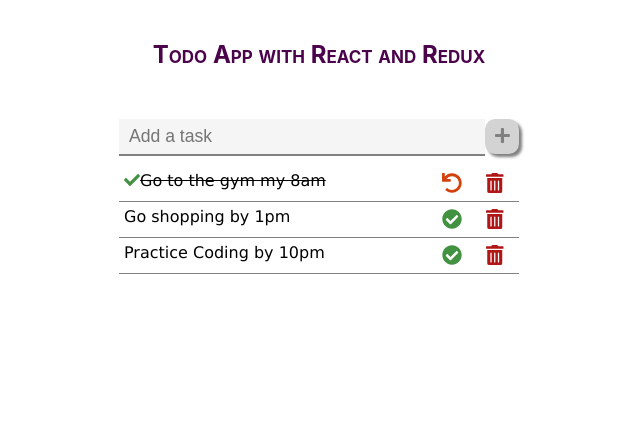
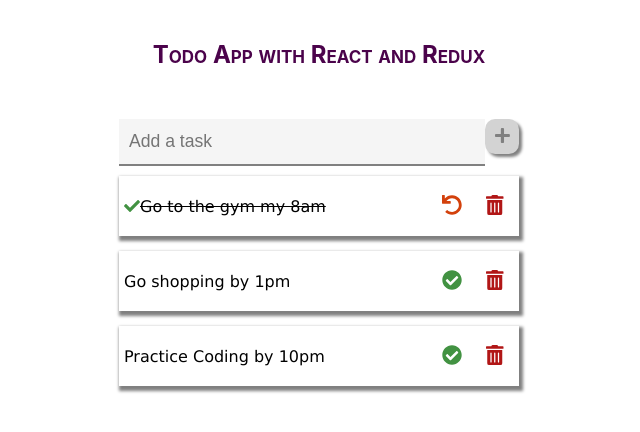
Before and after one commit to effiong-jr/Todo-App-with-React-and-Redux, a React (Create React App) app: page / in a window 1280 px wide. Shown: the top 432 px of the page, without its empty margins (321-961 px from the left). Built offline with nearby package versions, Linux system fonts and the light colour scheme.

Commit message:
Improved todo visual presentation by adding box-shadow

```diff
--- a/src/App.css
+++ b/src/App.css
@@ -37,7 +37,7 @@
 }
 
 #inputForm input {
-  height: 35px;
+  height: 45px;
   width: 100%;
   border: 2px solid gray;
   border-top: 0;
@@ -88,9 +88,10 @@
 .todoItem {
   display: grid;
   grid-template-columns: 80% 20%;
-  margin: 0;
+  margin-bottom: 15px;
+  min-height: 50px;
   padding: 5px;
-  border-bottom: 1px solid gray;
+  box-shadow: 2px 3px 3px 2px gray;
   font-family: 'Lucida Sans', 'Lucida Sans Regular', 'Lucida Grande', 'Lucida Sans Unicode', Geneva, Verdana, sans-serif;
 
 }
@@ -98,6 +99,11 @@
 .todoItem span {
   max-width: 100%;
   word-wrap: break-word;
+}
+
+.todo-text {
+  display: flex;
+  align-items: center;
 }
 
 .actionBtns {
--- a/src/App.js
+++ b/src/App.js
@@ -77,7 +77,7 @@
         <div key={todo.id} >
           {todo.completed ?
             <div className="todoItem" >
-              <span>
+              <span className="todo-text">
                   <FontAwesomeIcon icon={faCheck} className="markBtn" />
                   <del>{todo.text}</del>
               </span>
@@ -92,7 +92,7 @@
             </div>
 
             : <div className="todoItem" >
-                  <span>{todo.text}</span>
+                  <span className="todo-text">{todo.text}</span>
                     <div className="actionBtns">
                       <Button
                         handleClick={()=>this.toggleCompleted(todo.id)}
```
